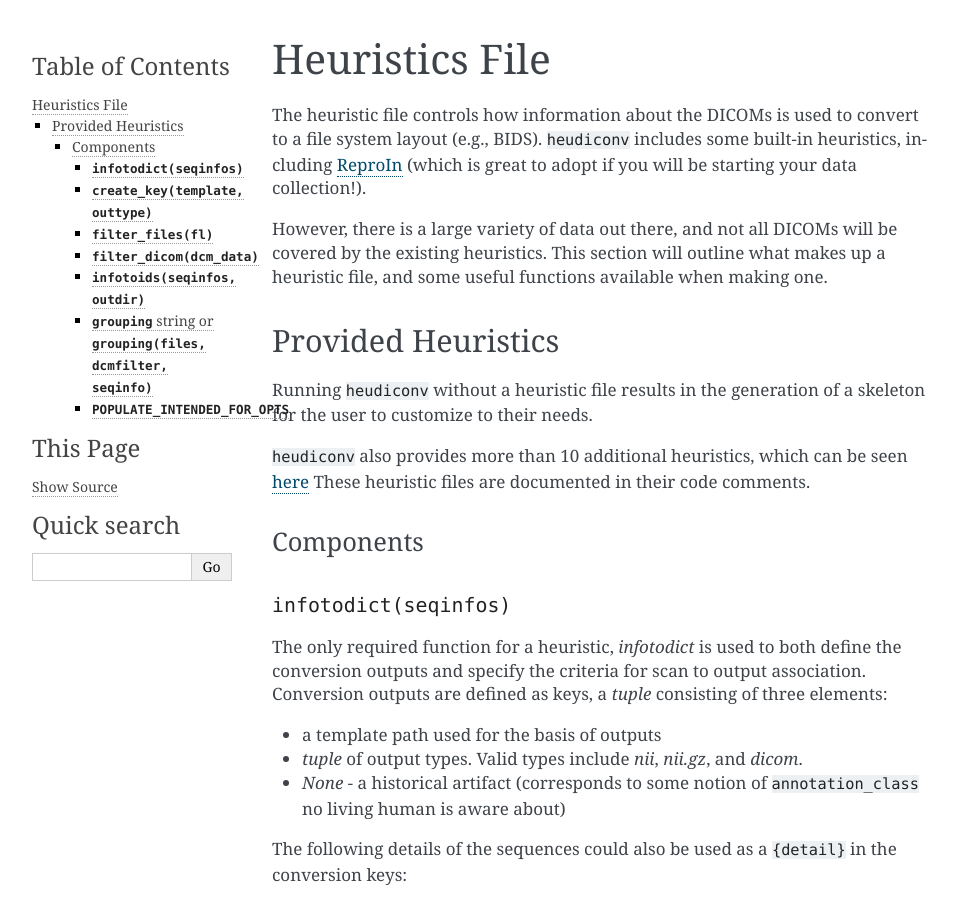
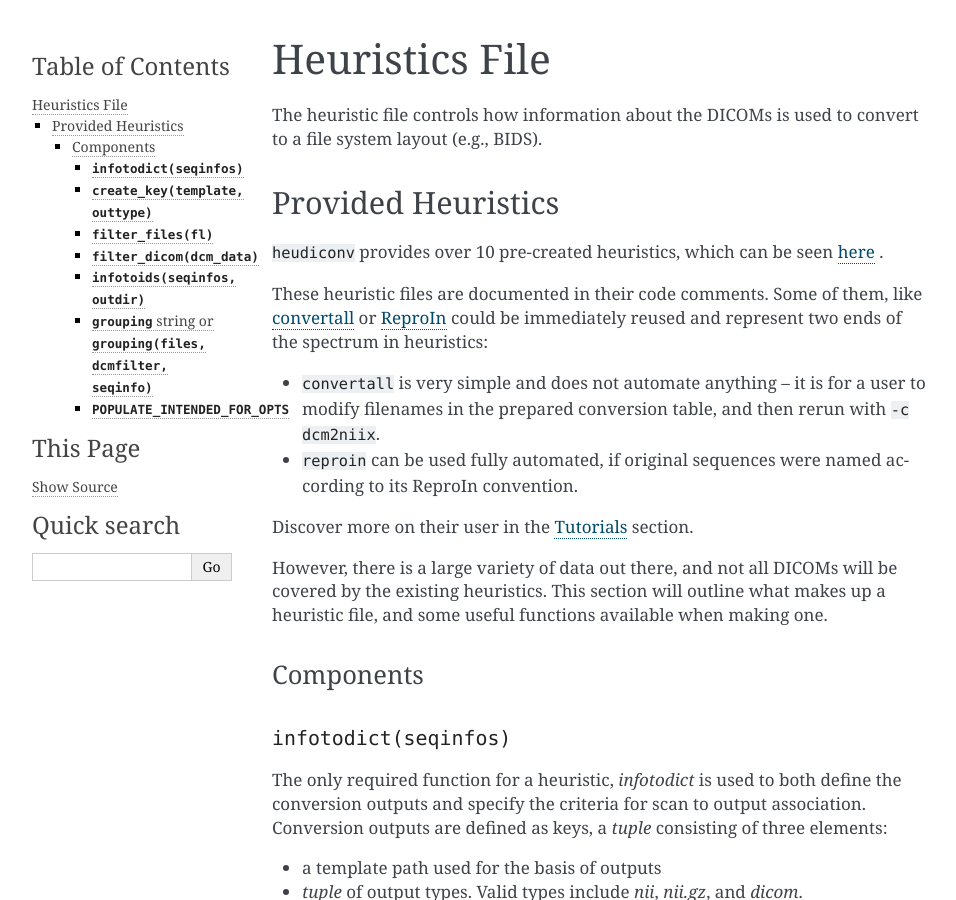
Before and after one commit to nipy/heudiconv, a Sphinx documentation site: the page built from docs/heuristics.rst, in a window 1280 px wide and 900 px high. Shown: the whole window, without its empty margins (148-1104 px from the left). Built offline with Sphinx 7.4.7, drawn with Linux system fonts in a browser that asks for light colours; the version number could not be read and is left out.

Commit message:
Adjust wording on heuristics page -- do not claim creating some skeleton

```diff
--- a/docs/heuristics.rst
+++ b/docs/heuristics.rst
@@ -3,22 +3,25 @@ Heuristics File
 ===============
 
 The heuristic file controls how information about the DICOMs is used to convert
-to a file system layout (e.g., BIDS). ``heudiconv`` includes some built-in
-heuristics, including `ReproIn <https://github.com/ReproNim/reproin/blob/master/README.md>`_
-(which is great to adopt if you will be starting your data collection!).
-
-However, there is a large variety of data out there, and not all DICOMs will be
-covered by the existing heuristics. This section will outline what makes up a
-heuristic file, and some useful functions available when making one.
+to a file system layout (e.g., BIDS).
 
 
 Provided Heuristics
 -------------------
 
-Running ``heudiconv`` without a heuristic file results in the generation of a skeleton for the user to customize to their needs.
+``heudiconv`` provides over 10 pre-created heuristics, which can be seen `here <https://github.com/nipy/heudiconv/tree/master/heudiconv/heuristics>`_ .
 
-``heudiconv`` also provides more than 10 additional heuristics, which can be seen `here <https://github.com/nipy/heudiconv/tree/master/heudiconv/heuristics>`_
 These heuristic files are documented in their code comments.
+Some of them, like `convertall <https://github.com/nipy/heudiconv/blob/master/heudiconv/heuristics/convertall.py>`_ or `ReproIn <https://github.com/nipy/heudiconv/blob/master/heudiconv/heuristics/reproin.py>`__ could be immediately reused and represent two ends of the spectrum in heuristics:
+
+- ``convertall`` is very simple and does not automate anything -- it is for a user to modify filenames in the prepared conversion table, and then rerun with ``-c dcm2niix``.
+- ``reproin`` can be used fully automated, if original sequences were named according to its ReproIn convention.
+
+Discover more on their user in the :ref:`Tutorials` section.
+
+However, there is a large variety of data out there, and not all DICOMs
+will be covered by the existing heuristics. This section will outline what
+makes up a heuristic file, and some useful functions available when making one.
 
 Components
 ==========
--- a/docs/tutorials.rst
+++ b/docs/tutorials.rst
@@ -1,7 +1,8 @@
+.. _Tutorials:
 
-==================
+=========
 Tutorials
-==================
+=========
 
 .. toctree::
 
```
